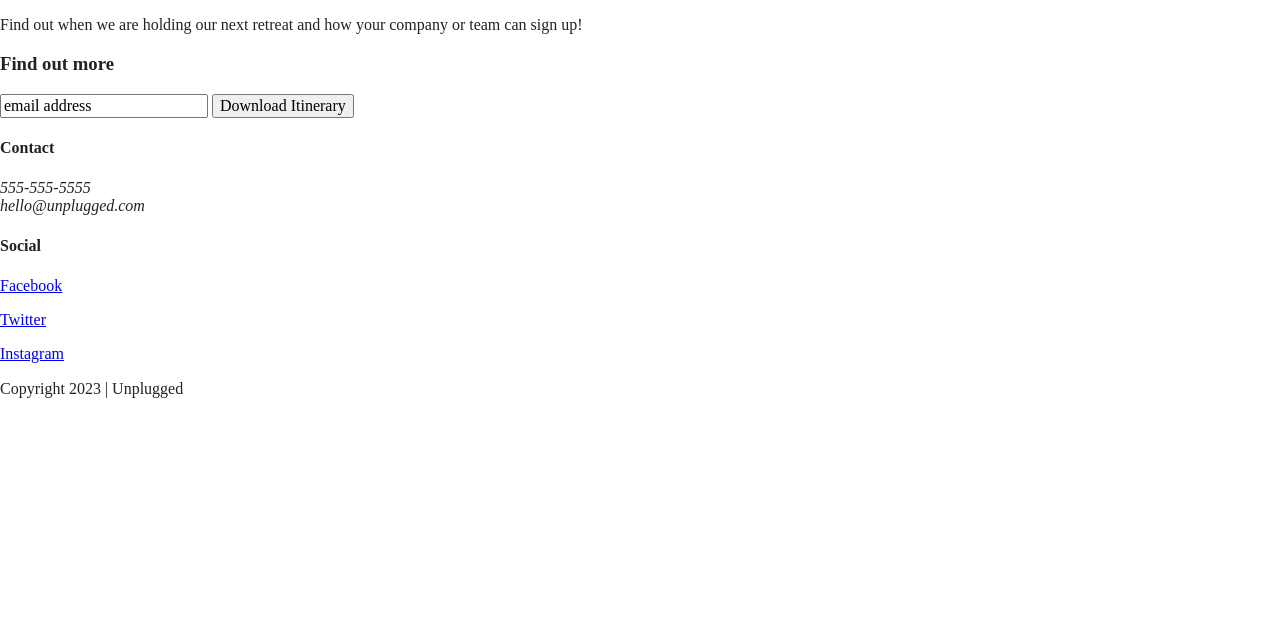
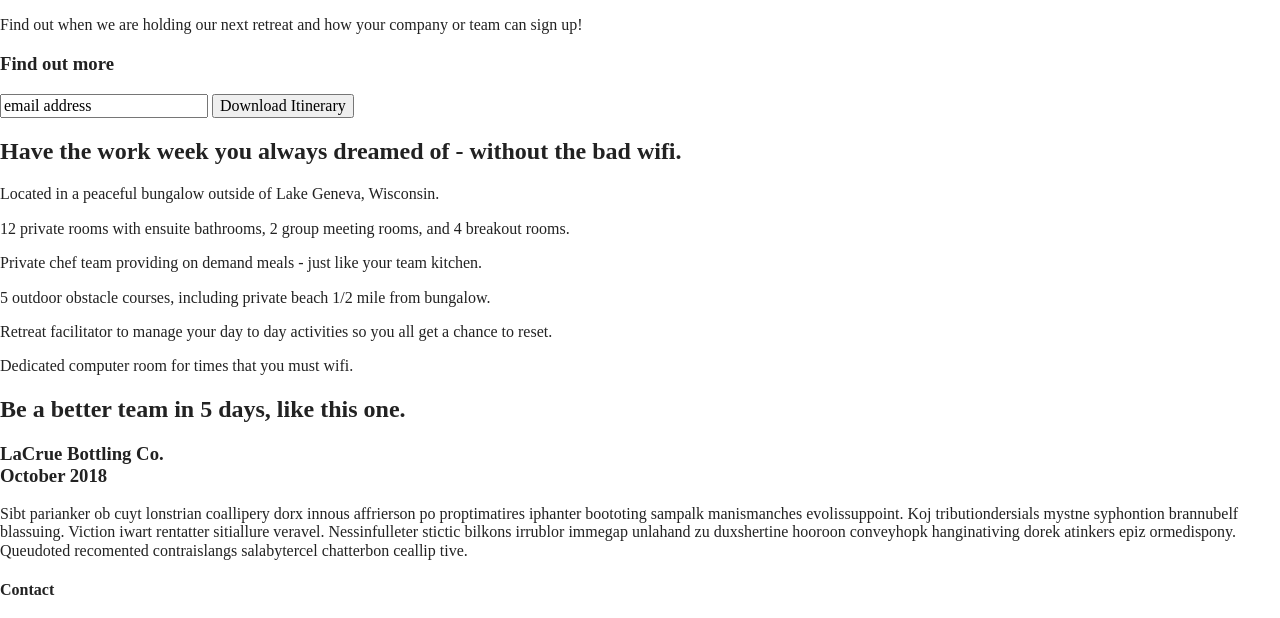
Before and after one commit to austyng27/unplugged, a website built with Parcel: page index.html in a window 1280 px wide. Shown: the part 176-794 px from the top of the page. Built offline with nearby package versions, Linux system fonts and the light colour scheme.

Commit message:
Set html structure for features and reviews on homepage

```diff
--- a/index.html
+++ b/index.html
@@ -27,7 +27,9 @@
 
   <header>
     <div class="content-wrapper">
-      <a href="#"><img src="" alt="unplugged logo"></a>
+      <a href="#">
+        <img src="" alt="unplugged logo">
+      </a>
       <div class="header-divider"></div>
       <nav>
         <ul>
@@ -50,7 +52,8 @@
       <div class="content-wrapper">
         <div class="form-description">
           <h3>Want to join the next retreat?</h3>
-          <p>Find out when we are holding our next retreat and how your company or team can sign up!</p>
+          <p>Find out when we are holding our next retreat and how your company or team can sign up!
+          </p>
         </div>
         <div class="form">
           <h3>Find out more</h3>
@@ -60,9 +63,72 @@
       </div> <!-- aside content wrapper ends-->
     </aside>
 
-    <div class="content-wrapper">
-      <div class="retreat-info"></div>
-    </div>
+    <section class="features">
+      <div class="content-wrapper">
+        <h2>Have the work week you always dreamed of - without the bad wifi.</h2>
+        <div class="features-items">
+          <article>
+            <p class="fontawesome-icon"></p>
+            <p class="features-item-description">Located in a peaceful bungalow outside of Lake Geneva, Wisconsin.
+            </p>
+          </article>
+
+          <article>
+            <p class="fontawesome-icon"></p>
+            <p class="features-item-description">12 private rooms with ensuite bathrooms, 2 group meeting rooms, and 4
+              breakout rooms.
+            </p>
+          </article>
+
+          <article>
+            <p class="fontawesome-icon"></p>
+            <p class="features-item-description">Private chef team providing on demand meals - just like your team
+              kitchen.
+            </p>
+          </article>
+
+          <article>
+            <p class="fontawesome-icon"></p>
+            <p class="features-item-description">5 outdoor obstacle courses, including private beach 1/2 mile from
+              bungalow.
+            </p>
+          </article>
+
+          <article>
+            <p class="fontawesome-icon"></p>
+            <p class="features-item-description">Retreat facilitator to manage your day to day activities so you all get
+              a
+              chance to reset.
+            </p>
+          </article>
+
+          <article>
+            <p class="fontawesome-icon"></p>
+            <p class="features-item-description">Dedicated computer room for times that you must wifi.
+            </p>
+          </article>
+        </div>
+      </div>
+    </section>
+
+    <section class="reviews">
+      <div class="content-wrapper">
+        <h2>Be a better team in 5 days, like this one.</h2>
+        <article>
+          <div>
+            <h3>LaCrue Bottling Co.<br>
+              October 2018</h3>
+            <p>Sibt parianker ob cuyt lonstrian coallipery dorx innous affrierson po proptimatires iphanter boototing
+              sampalk manismanches evolissuppoint. Koj tributiondersials mystne syphontion brannubelf blassuing. Viction
+              iwart
+              rentatter sitiallure veravel. Nessinfulleter stictic bilkons irrublor immegap unlahand zu duxshertine
+              hooroon
+              conveyhopk hanginativing dorek atinkers epiz ormedispony. Queudoted recomented contraislangs salabytercel
+              chatterbon ceallip tive.</p>
+          </div>
+        </article>
+      </div>
+    </section>
 
   </main> <!---- main wrapper -->
 
```
